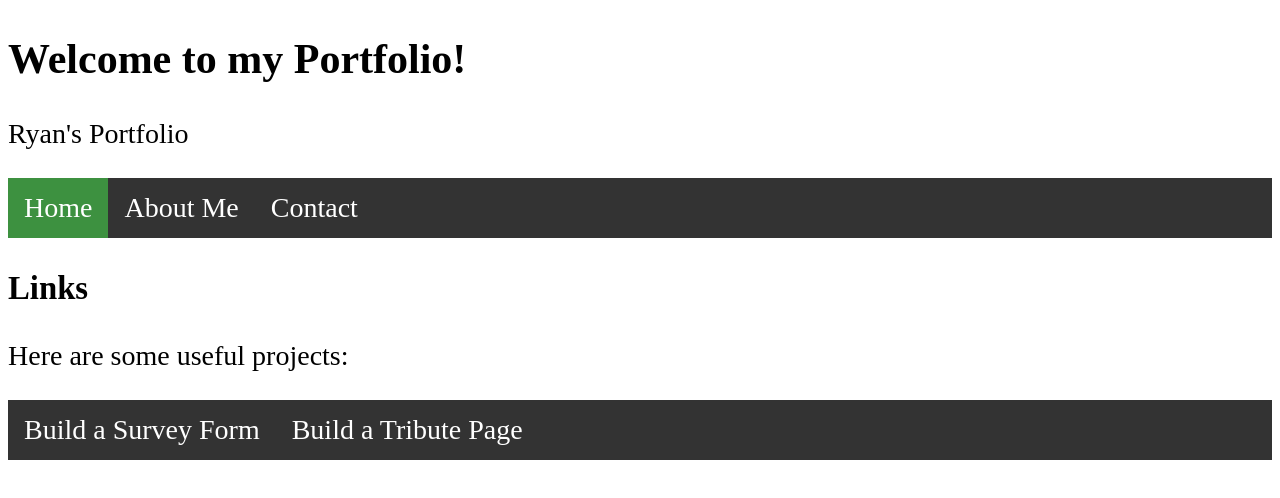
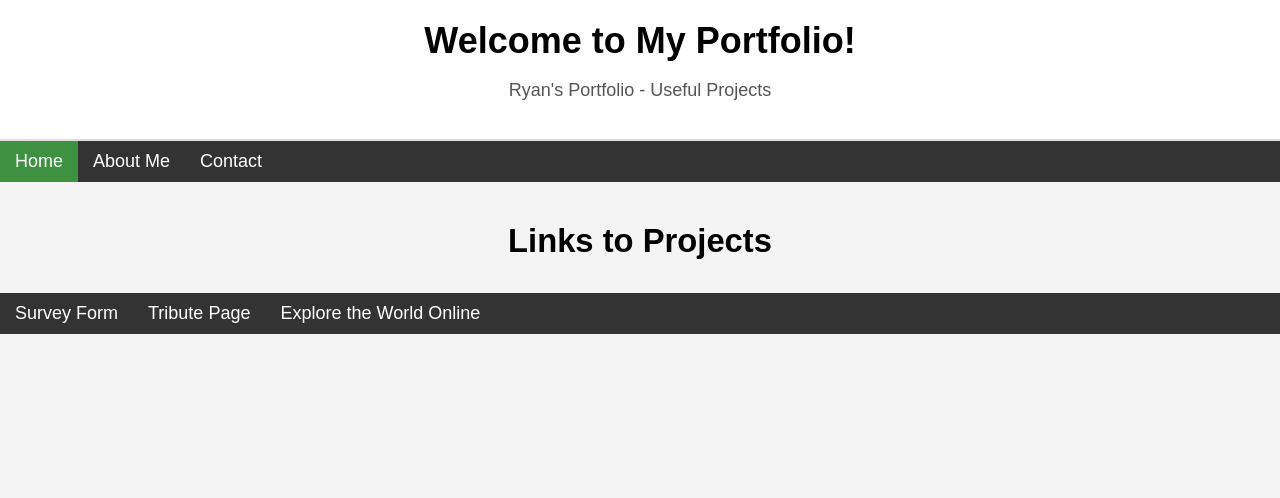
Before and after one commit to RBrow07/portfolio, a plain HTML site: page index.html in a window 1280 px wide. Drawn offline with Linux system fonts and the light colour scheme.

Commit message:
added my landing page to the portfolio

```diff
--- a/index.html
+++ b/index.html
@@ -4,6 +4,10 @@
   <style>
     body {
       font-size: 28px;
+      font-family: Arial, sans-serif;
+      background-color: #f4f4f4;
+      margin: 0;
+      padding: 0;
     }
 
     ul {
@@ -36,29 +40,61 @@ li a:hover {
     .active {
       background-color: #3d9140;
     }
+
+    .header {
+      text-align: center;
+      padding: 20px;
+      background-color: #fff;
+      border-bottom: 2px solid #ddd;
+    }
+
+    h2 {
+      margin: 0;
+      font-size: 36px;
+    }
+
+    p {
+      font-size: 18px;
+      color: #555;
+    }
+
+    h3 {
+      text-align: center;
+      margin-top: 40px;
+    }
+
+    ul li {
+      display: inline-block;
+    }
+
+    ul li a {
+      padding: 10px 15px;
+      font-size: 18px;
+    }
+
+    ul li a:hover {
+      background-color: #555;
+    }
   </style>
 </head>
 <body>
 
 <div class="header">
-  <h2>Welcome to my Portfolio!</h2>
-  <p>Ryan's Portfolio</p>
+  <h2>Welcome to My Portfolio!</h2>
+  <p>Ryan's Portfolio - Useful Projects</p>
 </div>
 
 <ul>
-  <li><a class="active" href="#home">Home</a></li>
-  <li><a href="#about">About Me</a></li>
-  <li><a href="#contact">Contact</a></li>
+  <li><a class="active" href="index.html">Home</a></li>
+  <li><a href="index.html#about">About Me</a></li>
+  <li><a href="index.html#contact">Contact</a></li>
 </ul>
 
-<h3></h3>
-<p></p>
-
-<h3>Links</h3>
-<p>Here are some useful projects:</p>
+<h3>Links to Projects</h3>
 <ul>
-  <li><a href="https://www.freecodecamp.org/learn/2022/responsive-web-design/build-a-survey-form-project/build-a-survey-form" target="_blank">Build a Survey Form</a></li>
-  <li><a href="https://www.freecodecamp.org/learn/2022/responsive-web-design/build-a-tribute-page-project/build-a-tribute-page" target="_blank">Build a Tribute Page</a></li>
+  <li><a href="file:///C:/Users/ryanbrow/Downloads/Survey%20form.html" target="_blank">Survey Form</a></li>
+  <li><a href="file:///C:/Users/ryanbrow/Downloads/Tribute%20page.html" target="_blank">Tribute Page</a></li>
+  <li><a href="file:///C:/Users/ryanbrow/Downloads/Travel.html" target="_blank">Explore the World Online</a></li>
 </ul>
 
 </body>
```
Lines whose indentation alone changed are shown as unchanged.
